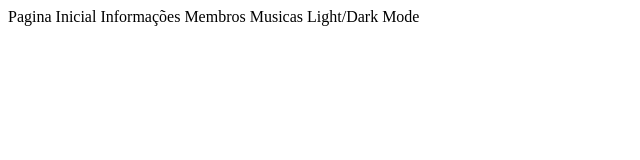
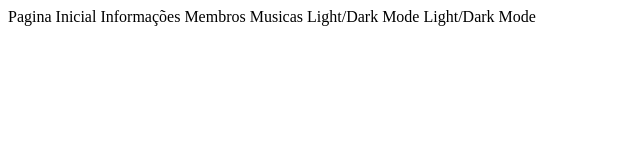
Before and after one commit to Lemanski-ofc/Projeto-Haken, a plain HTML site: page Index.html in a window 1280 px wide. Shown: the whole page, without its empty margins (0-640 px from the left). Drawn offline with Linux system fonts and the light colour scheme.

Commit message:
alterações de teste

```diff
--- a/Index.html
+++ b/Index.html
@@ -14,6 +14,7 @@
             <a>Membros</a>
             <a>Musicas</a>
             <a>Light/Dark Mode</a>
+            <a>Light/Dark Mode</a>
         </nav>
 
     </header>
```
